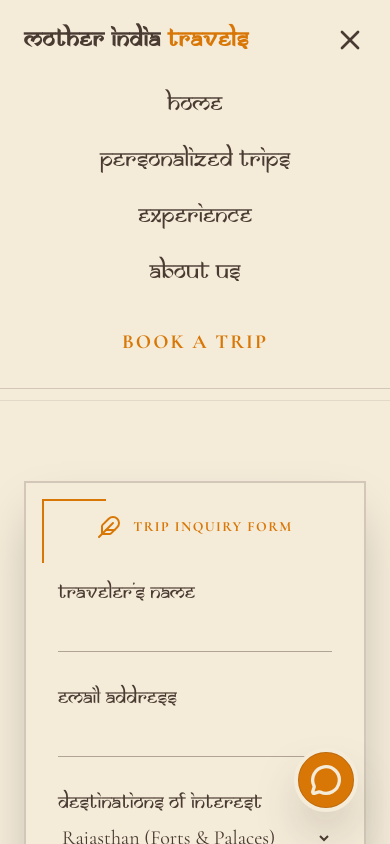
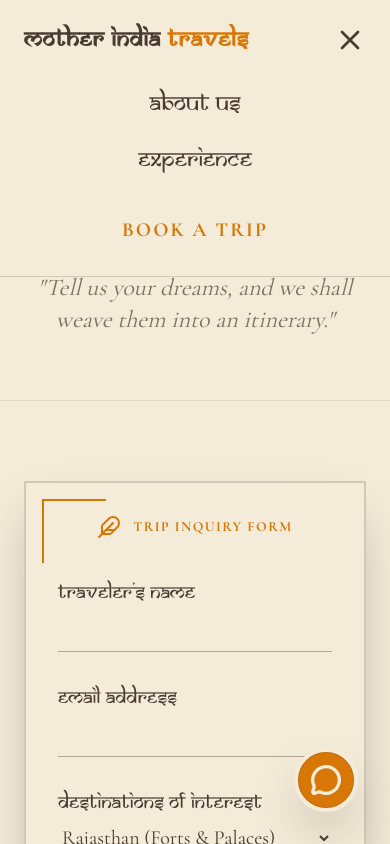
Before and after one commit to Atchyuteswar/mother-india-travels, a Next.js app: page /book in a window 390 px wide. Both pictures are taken after a click on the button 350 px from the left and 40 px from the top of the page. Shown: the top 844 px of the page. Built offline with nearby package versions, Linux system fonts and the light colour scheme.

Commit message:
feat: Add a new responsive Navbar component with scroll-triggered styling and mobile menu functionality.

```diff
--- a/app/components/Navbar.tsx
+++ b/app/components/Navbar.tsx
@@ -66,7 +66,7 @@ const Navbar = () => {
             className="md:hidden bg-[#F4EBD9] border-b border-[#4A3B32]/20 overflow-hidden"
           >
             <div className="flex flex-col gap-6 p-8 text-center">
-              {['Home', 'Personalized Trips', 'Experience', 'About Us'].map((item) => (
+              {['About Us', 'Experience'].map((item) => (
                 <Link
                   key={item}
                   href={item === 'Home' ? '/' : `/${item.toLowerCase().replace(' ', '-')}`}
```
